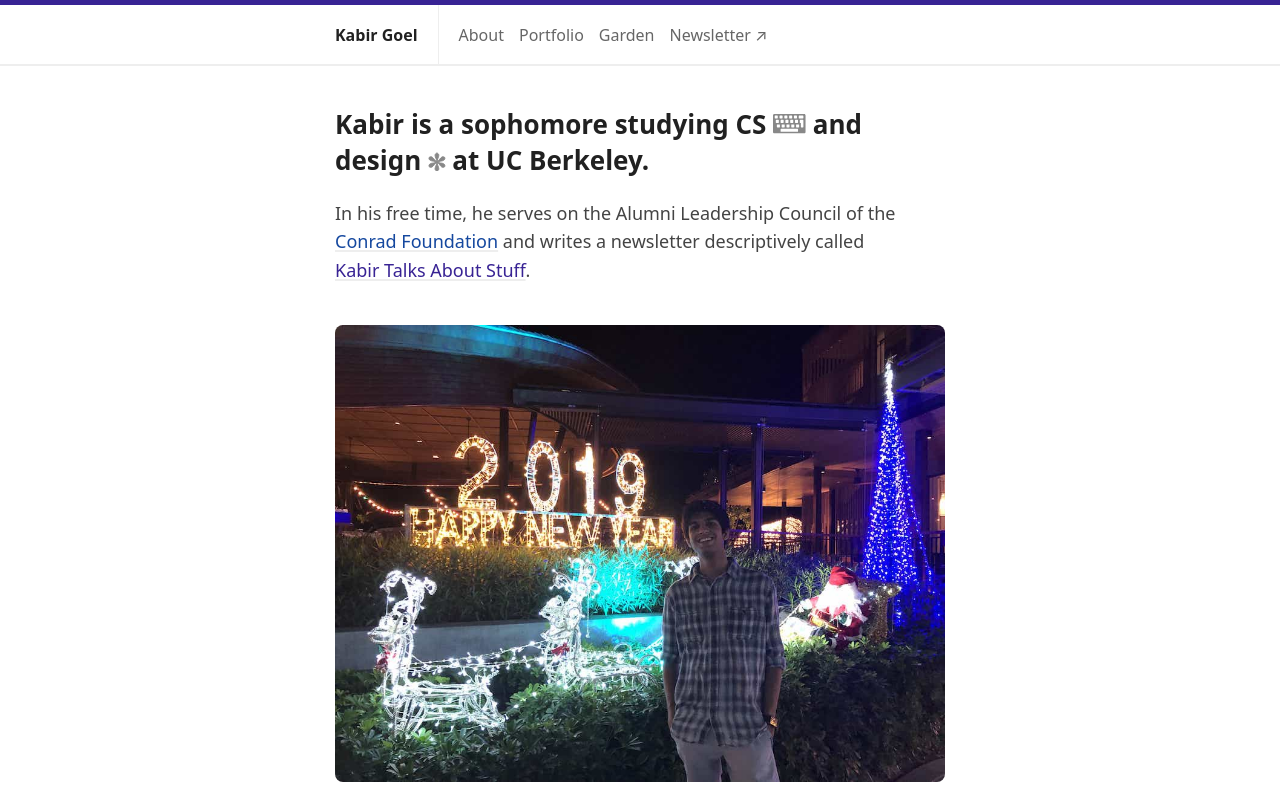
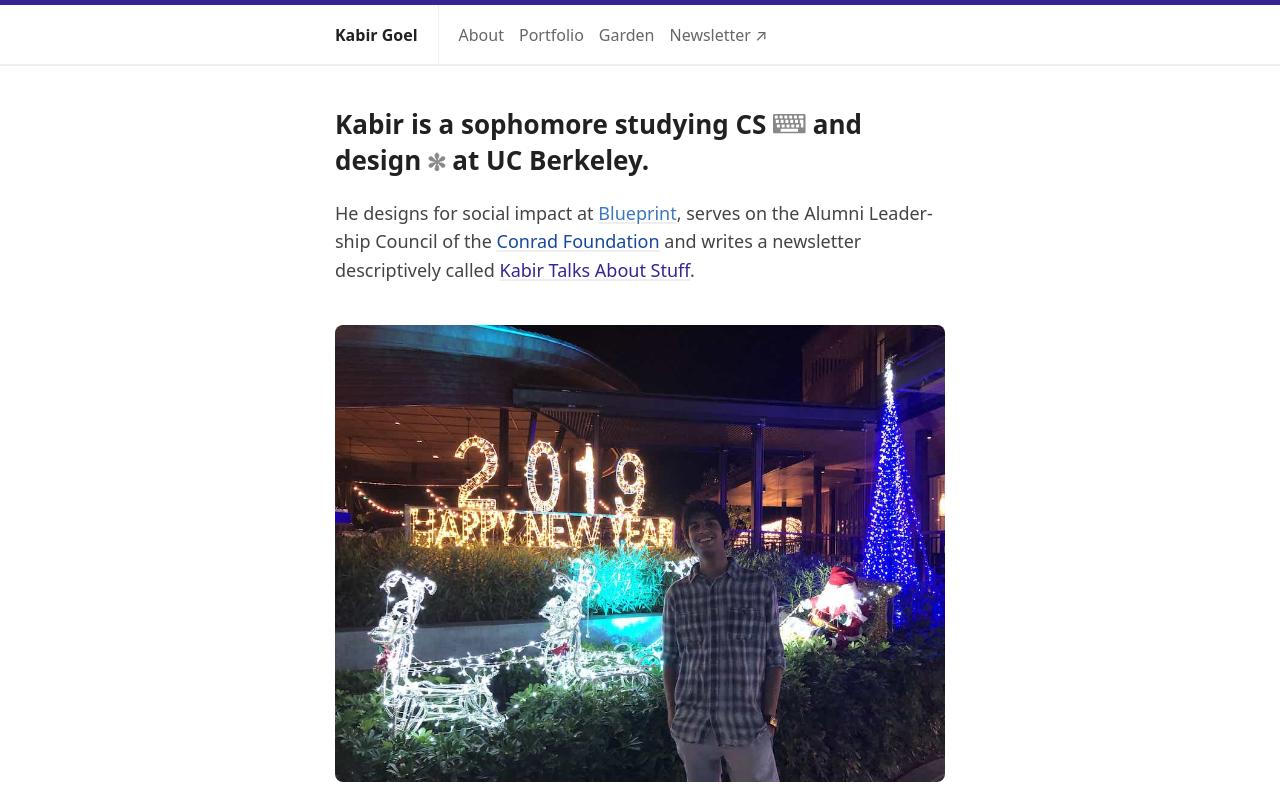
Before and after one commit to kbrgl/website, a Next.js app: page /about in a window 1280 px wide. Shown: the top 800 px of the page. Built offline with nearby package versions, Linux system fonts and the light colour scheme; a web font is replaced by a local one.

Commit message:
Update blurbs

```diff
--- a/pages/about.tsx
+++ b/pages/about.tsx
@@ -36,8 +36,11 @@ export default function About() {
           at UC&nbsp;Berkeley.
         </h1>
         <p>
-          In his free time, he serves on the
-          Alumni&nbsp;Leader&shy;ship&nbsp;Council of the{" "}
+          He designs for social impact at{" "}
+          <a style={{ color: "#3d78bb" }} href="https://calblueprint.org">
+            Blueprint
+          </a>
+          , serves on the Alumni&nbsp;Leader&shy;ship&nbsp;Council of the{" "}
           <a
             style={{ color: "#15489f" }}
             href="https://www.conradchallenge.org/alumni-leadership-council"
```
Also changed, not shown: pages/index.tsx (+8 -4 lines).
